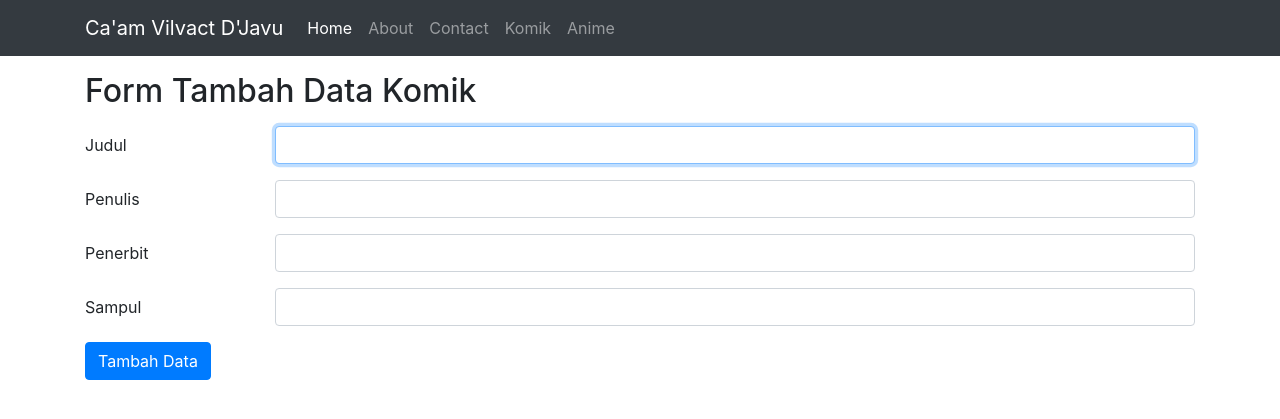
After one commit to CaamVilvactDJavu/ci4app, a CodeIgniter 4 app: template app/Views/komik/create.php in a window 1280 px wide. The commit adds this page. Shown: the top 419 px of the page. Run offline with PHP 8.4 and a stand-in for CodeIgniter, Linux system fonts and the light colour scheme; the template is opened without the code that fills it, so the values that code supplies are empty; some libraries are stand-ins or nearby versions.

Commit message:
Menambahkan Fitur Tambah Data Komik

```diff
--- a/app/Config/Routes.php
+++ b/app/Config/Routes.php
@@ -33,9 +33,8 @@ $routes->setAutoRoute(true);
 // route since we don't have to scan directories.
 $routes->get('/', 'Pages::index');
 
-
+$routes->get('/komik/create', 'komik::create');
 $routes->get('/komik/(:segment)', 'Komik::detail/$1');
-
 
 $routes->get('/anime/(:segment)', 'Anime::detail/$1');
 
--- a/app/Models/KomikModel.php
+++ b/app/Models/KomikModel.php
@@ -8,6 +8,7 @@ class KomikModel extends Model
 {
     protected $table = 'komik';
     protected $useTimestamps = true;
+    protected $allowedFields = ['judul', 'slug', 'penulis', 'penerbit', 'sampul'];
 
     public function getKomik($slug = false)
     {
--- /dev/null
+++ b/app/Views/komik/create.php
@@ -0,0 +1,43 @@
+<?= $this->extend('layout/template'); ?>
+
+<?= $this->section('content'); ?>
+<div class="container">
+    <div class="row">
+        <div class="col">
+            <h2 class="my-3">Form Tambah Data Komik</h2>
+            <form action="/komik/save" method="post">
+                <?= csrf_field(); ?>
+                <div class="form-group row">
+                    <label for="judul" class="col-sm-2 col-form-label">Judul</label>
+                    <div class="col-sm-10">
+                        <input type="text" class="form-control" id="judul" name="judul" autofocus>
+                    </div>
+                </div>
+                <div class="form-group row">
+                    <label for="penulis" class="col-sm-2 col-form-label">Penulis</label>
+                    <div class="col-sm-10">
+                        <input type="text" class="form-control" id="penulis" name="penulis">
+                    </div>
+                </div>
+                <div class="form-group row">
+                    <label for="penerbit" class="col-sm-2 col-form-label">Penerbit</label>
+                    <div class="col-sm-10">
+                        <input type="text" class="form-control" id="penerbit" name="penerbit">
+                    </div>
+                </div>
+                <div class="form-group row">
+                    <label for="sampul" class="col-sm-2 col-form-label">Sampul</label>
+                    <div class="col-sm-10">
+                        <input type="text" class="form-control" id="sampul" name="sampul">
+                    </div>
+                </div>
+                <div class="form-group row">
+                    <div class="col-sm-10">
+                        <button type="submit" class="btn btn-primary">Tambah Data</button>
+                    </div>
+                </div>
+            </form>
+        </div>
+    </div>
+</div>
+<?= $this->endSection(); ?>
--- a/app/Views/komik/detail.php
+++ b/app/Views/komik/detail.php
@@ -15,11 +15,10 @@
                             <h5 class="card-title"><?= $komik['judul']; ?></h5>
                             <p class="card-text"><b>Penulis : </b><?= $komik['penulis']; ?> </p>
                             <p class="card-text"><small class="text-muted"><b>Penerbit : </b> <?= $komik['penerbit']; ?></small></p>
-
                             <a href="" class="btn btn-warning">Edit</a>
                             <a href="" class="btn btn-danger">Delete</a>
                             <br><br>
-                            <a href="/komik" class="btn btn-dark">Kembali ke daftar komik</a>
+                            <a href="/komik/" class="btn btn-dark">Kembali ke daftar komik</a>
                         </div>
                     </div>
                 </div>
```
Also changed, not shown: app/Controllers/Komik.php (+28 -3 lines), app/Views/komik/index.php (+8 -1 lines).
